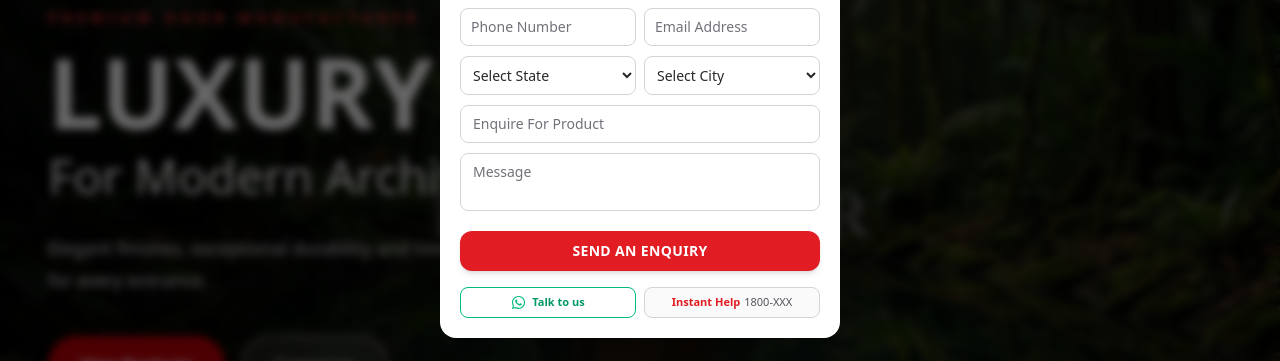
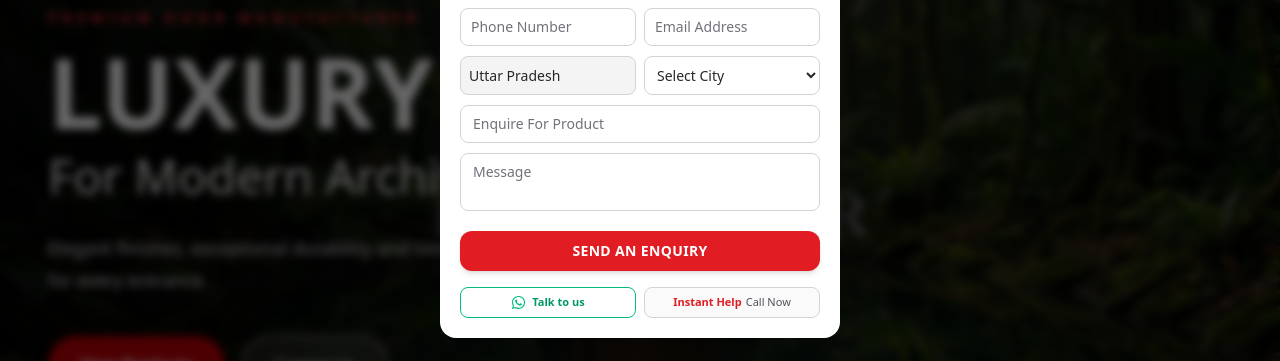
Before and after one commit to avisinghss/tytandoor, a React (Vite) app: page / in a window 1280 px wide. Shown: the part 281-642 px from the top of the page. Built offline with nearby package versions, Linux system fonts and the light colour scheme; no server answers; the database is empty.

Commit message:
fixed: Enquiry Form

```diff
--- a/src/components/common/EnquiryModal.jsx
+++ b/src/components/common/EnquiryModal.jsx
@@ -116,19 +116,13 @@ export default function EnquiryModal({ isOpen, onClose }) {
           {/* Grid Row 2: State & City */}
           <div className="grid grid-cols-2 gap-2">
             <select
-              name="state"
-              value={formData.state}
-              onChange={handleChange}
-              className="w-full bg-white text-zinc-800 text-xs sm:text-sm border border-zinc-300 rounded-lg px-2 py-2 focus:outline-none focus:border-[#e11d23] focus:ring-1 focus:ring-[#e11d23] transition"
-            >
-              <option value="">Select State</option>
-              <option value="Uttar Pradesh">Uttar Pradesh</option>
-              <option value="Delhi">Delhi NCR</option>
-              <option value="Maharashtra">Maharashtra</option>
-              <option value="Gujarat">Gujarat</option>
-              <option value="Karnataka">Karnataka</option>
-              <option value="Other">Other</option>
-            </select>
+  name="state"
+  value={formData.state || "Uttar Pradesh"}
+  disabled
+  className="w-full bg-zinc-100 text-zinc-800 text-xs sm:text-sm border border-zinc-300 rounded-lg px-2 py-2 focus:outline-none cursor-not-allowed appearance-none"
+>
+  <option value="Uttar Pradesh">Uttar Pradesh</option>
+</select>
 
             <select
               name="city"
@@ -138,9 +132,10 @@ export default function EnquiryModal({ isOpen, onClose }) {
             >
               <option value="">Select City</option>
               <option value="Ballia">Ballia</option>
-              <option value="Lucknow">Lucknow</option>
-              <option value="Varanasi">Varanasi</option>
-              <option value="Noida">Noida / Greater Noida</option>
+              <option value="Gorakhpur">Gorakhpur</option>
+              <option value="Mau">Mau</option>
+              <option value="Deoria">Deoria</option>
+              <option value="Azamgarh">Azamgarh</option>
               <option value="Other">Other</option>
             </select>
           </div>
@@ -192,11 +187,11 @@ export default function EnquiryModal({ isOpen, onClose }) {
           </a>
 
           <a
-            href="tel:+9118005722122"
+            href="tel:+9172680521101"
             className="flex items-center justify-center gap-1 border border-zinc-300 bg-zinc-50 text-zinc-900 font-bold text-[10px] sm:text-[11px] py-1.5 px-2 rounded-lg hover:bg-zinc-100 transition"
           >
             <span className="text-[#e11d23]">Instant Help</span>
-            <span className="text-zinc-600 font-normal">1800-XXX</span>
+            <span className="text-zinc-600 font-normal">Call Now</span>
           </a>
         </div>
 
--- a/src/components/common/Input.jsx
+++ /dev/null
@@ -1,37 +0,0 @@
-import React from 'react';
-
-export default function Input({
-  label,
-  type = 'text',
-  placeholder,
-  error,
-  required = false,
-  className = '',
-  ...props
-}) {
-  return (
-    <div className={`w-full flex flex-col gap-2 ${className}`}>
-      {label && (
-        <label className="text-[11px] font-bold uppercase tracking-[0.2em] text-black/60 dark:text-white/60">
-          {label} {required && <span className="text-[#B91C1C]">*</span>}
-        </label>
-      )}
-
-      <input
-        type={type}
-        placeholder={placeholder}
-        required={required}
-        className={`w-full px-5 py-4 text-sm bg-transparent border ${
-          error ? 'border-[#B91C1C]' : 'border-black/10 dark:border-white/10 hover:border-black/30 dark:hover:border-white/30'
-        } text-black dark:text-white focus:outline-none focus:border-[#D4AF37] dark:focus:border-[#D4AF37] font-medium tracking-wide transition-all duration-300`}
-        {...props}
-      />
-
-      {error && (
-        <span className="text-[10px] font-semibold uppercase tracking-wider text-[#B91C1C]">
-          {error}
-        </span>
-      )}
-    </div>
-  );
-}
```
Also changed, not shown: src/components/common/Button.jsx (deleted), src/components/common/Loader.jsx (deleted), src/components/common/Textarea.jsx (deleted).
